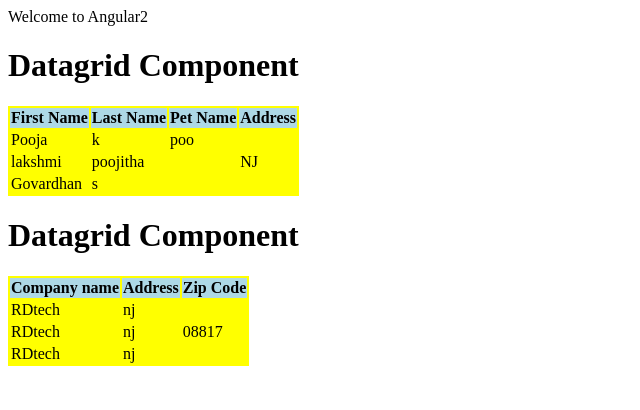
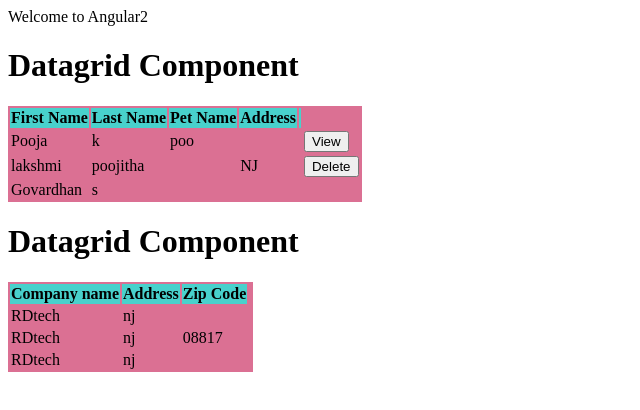
Before and after one commit to gsingare/angular-training, an Angular app in the folder training/: page / in a window 1280 px wide. Shown: the top 410 px of the page, without its empty margins (0-640 px from the left). Built offline with nearby package versions, Linux system fonts and the light colour scheme.

Commit message:
practice

```diff
--- a/training/src/app/app.component.ts
+++ b/training/src/app/app.component.ts
@@ -12,12 +12,13 @@ export class AppComponent {
       {label : "Last Name", key: "lastName"},
       {label : "Pet Name", key: "petName"},
       {label : "Address", key: "address"},
+      {}
     ],
 
     data : [
-      {firstName: "Pooja", lastName: "k", petName: "poo"},
-      {firstName: "lakshmi", lastName: "poojitha", address:"NJ"},
-      {firstName: "Govardhan", lastName: "s"}
+      {firstName: "Pooja", lastName: "k", petName: "poo",  property1: "view", property2: "delete"},
+      {firstName: "lakshmi", lastName: "poojitha", address:"NJ", delete: "true"},
+      {firstName: "Govardhan", lastName: "s",  view: "true"}
     ]
   }
   private companies = {
--- a/training/src/app/components/datagrid.compnent.css
+++ /dev/null
@@ -1,7 +0,0 @@
-.poojitha-datagrid table{
-  background: yellow;
-}
-
-.poojitha-datagrid th{
-  background: lightblue;
-}
--- /dev/null
+++ b/training/src/app/components/datagrid.compnent.scss
@@ -0,0 +1,9 @@
+.poojitha-datagrid{
+table{
+  background: palevioletred;
+}
+th{
+  background: mediumturquoise;
+}
+
+}
--- a/training/src/app/components/datagrid.component.html
+++ b/training/src/app/components/datagrid.component.html
@@ -8,7 +8,24 @@
 
         </tr>
       <tr *ngFor="let row of table.data">
-          <td *ngFor="let column of table.columns">{{row[column.key]}}</td>
+          <td *ngFor="let column of table.columns">
+                {{row[column.key]}}</td>
+
+
+            <td >
+        <div >
+            <button *ngIf="row.property1 == 'view'">View</button>
+            <button *ngIf="row.delete">Delete</button>
+        </div>
+
+
+
+
+
+            </td>
+
+
+
       </tr>
     </table>
 </div>
--- a/training/src/app/components/datagrid.component.ts
+++ b/training/src/app/components/datagrid.component.ts
@@ -3,7 +3,7 @@ import { Component, Input } from '@angular/core';
 @Component({
   selector: 'pooja-Angular2',
   templateUrl: "./datagrid.component.html",
-  styleUrls: ['./datagrid.compnent.css']
+  styleUrls: ['./datagrid.compnent.scss']
 })
 export class dataGridComponent {
 
```
